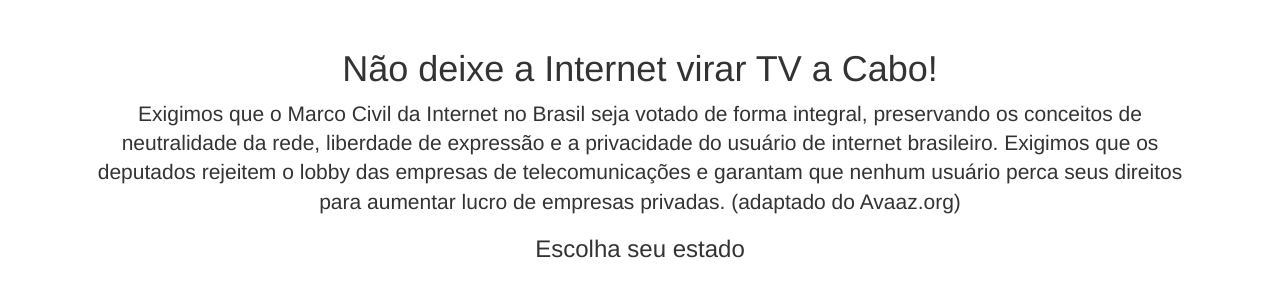
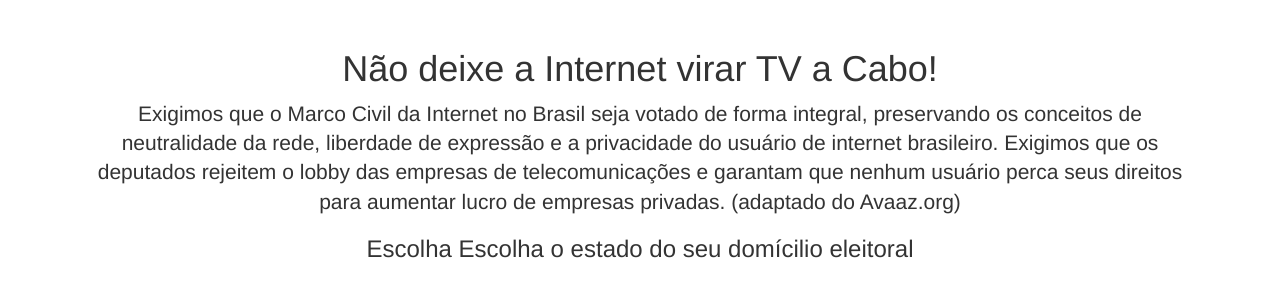
Before and after one commit to garoa/telemob, a Django app: page / in a window 1280 px wide. Shown: the part 61-361 px from the top of the page. Run offline with Django 3.2, Linux system fonts and the light colour scheme; data comes from the database, SQL or seed files in the repository; some libraries are stand-ins or nearby versions.

Commit message:
voltando alteações do @ramalho que removi no merge manual

```diff
--- a/telemob/main/templates/index.html
+++ b/telemob/main/templates/index.html
@@ -7,10 +7,10 @@
 
     <p class="lead">{{ campaign.description }}</p>
 
-    <h3>Escolha seu estado</h3>
+    <h3>Escolha Escolha o estado do seu domícilio eleitoral</h3>
 
     <table class="table table-bordered table-striped">
-        {% for row in uf_list|columns:3 %}
+        {% for row in uf_list|columns:4 %}
             <tr>
                 {% for uf, estado in row %}
                     <td>
```
